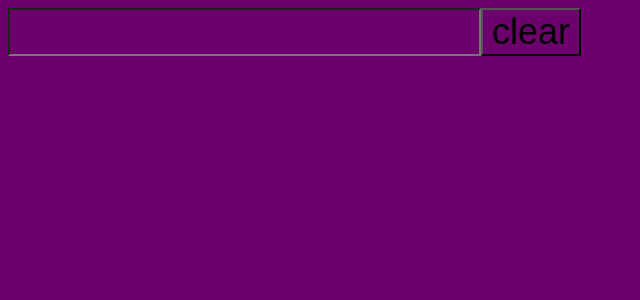
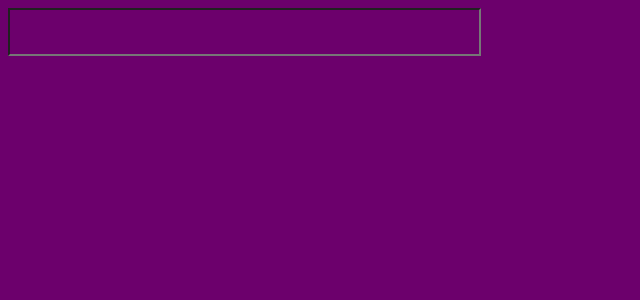
Before and after one commit to valensixx/react_core_conceps, a React (Create React App) app in the folder my-app/: page / in a window 1280 px wide. Shown: the top 300 px of the page, without its empty margins (0-640 px from the left). Built offline with nearby package versions, Linux system fonts and the light colour scheme.

Commit message:
conditional rendering / show or hide the button

```diff
--- a/my-app/src/components/SearchBar/SearchBar.js
+++ b/my-app/src/components/SearchBar/SearchBar.js
@@ -13,9 +13,14 @@ const SearchBar = () => {
     const handleClearClick = () => {
         setSearchValue("");
     }
+
+    const shouldDisplayButton = searchValue.length > 0; // this is conditional rendering!!! Boolean expresion (true or false).
+
     return <div>
         <input type="text" value={searchValue} onChange={handleInputChange} />
-        <button onClick={handleClearClick}>clear</button>
+
+         { shouldDisplayButton && <button onClick={handleClearClick}> clear </button> }
+
     </div>
 }
 
```
